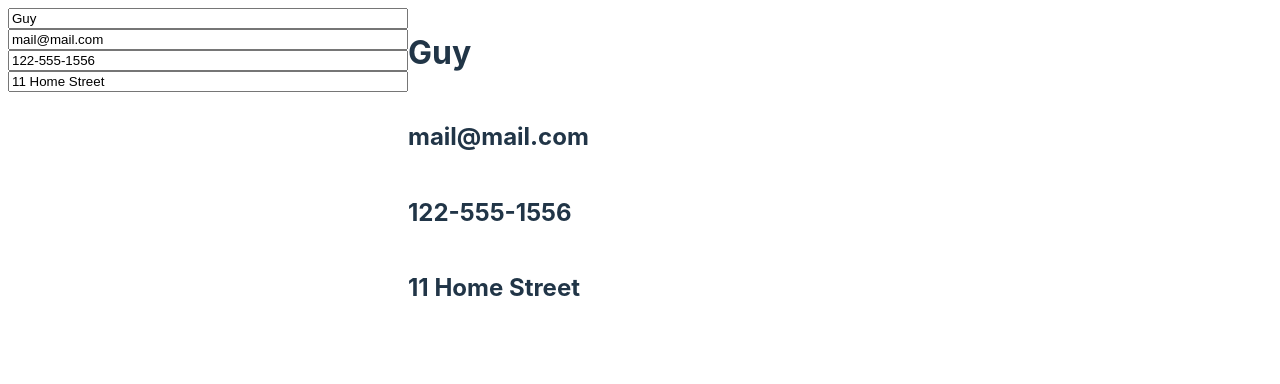
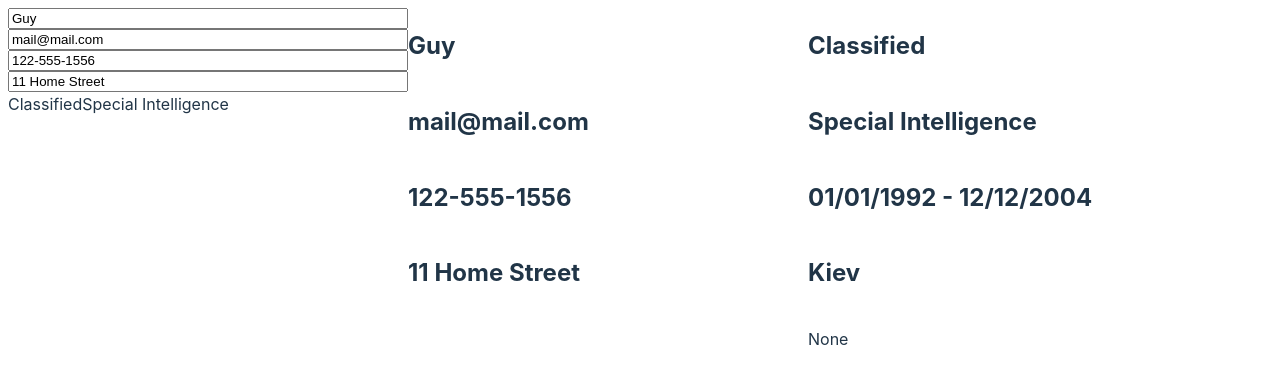
Before and after one commit to Decoldest/cv-app, a React (Vite) app: page / in a window 1280 px wide. Shown: the top 384 px of the page. Built offline with nearby package versions, Linux system fonts and the light colour scheme.

Commit message:
include experience section

```diff
--- a/package.json
+++ b/package.json
@@ -11,7 +11,8 @@
   },
   "dependencies": {
     "react": "^18.2.0",
-    "react-dom": "^18.2.0"
+    "react-dom": "^18.2.0",
+    "uuid": "^9.0.1"
   },
   "devDependencies": {
     "@types/react": "^18.2.64",
--- a/src/App.jsx
+++ b/src/App.jsx
@@ -1,23 +1,47 @@
 import { useState } from "react";
 import Output from "./components/Output";
 import Input from "./components/Input";
+import { v4 as uuid } from 'uuid';
+
 
 const defaultGeneralInfo = {
   fullName: "Guy",
   email: "mail@mail.com",
   phone: "122-555-1556",
   address: "11 Home Street",
+  id: uuid(),
 };
 
 const defaultExperience = [
   {
+    company: "Classified",
+    position: "Special Intelligence",
+    yearStart: "01/01/1992",
+    yearEnd: "12/12/2004",
+    location: "Kiev",
+    description: "None",
+    id: uuid(),
+  },
+];
+
+const defaultEducation = [
+  {
     school: "State Tech Ag Central College Tech",
     degree: "Bachelors in Agriculture",
     yearStart: "11/03/2020",
-    yearEnd: "Present",
+    yearEnd: "10/04/2021",
     location: "Quahog",
+    id: uuid(),
   },
-];
+    // {
+  //   school: "Hogwarts",
+  //   degree: "Auror",
+  //   yearStart: "14/08/2022",
+  //   yearEnd: "Present",
+  //   location: "None",
+  //   id: uuid(),
+  // },
+]
 
 export default function App() {
   const [info, setInfo] = useState(defaultGeneralInfo);
@@ -26,7 +50,7 @@ export default function App() {
   return (
     <div className="main-card">
       <Input info={info} setInfo={setInfo} experience={experience} setExperience={setExperience}/>
-      <Output info={info} />
+      <Output info={info} experience={experience} />
     </div>
   );
 }
--- /dev/null
+++ b/src/components/Experience.css
@@ -0,0 +1,3 @@
+ul, li {
+  list-style-type: none;
+}
--- a/src/components/Experience.jsx
+++ b/src/components/Experience.jsx
@@ -1,3 +1,106 @@
-export default function Experience() {
+import "./Experience.css";
+import { useState } from "react";
 
+export default function Experience({ experience, setExperience }) {
+  const [editIndex, setEditIndex] = useState(-1);
+
+  const handleExperienceChange = (input, value, index) => {
+    const newExperience = experience.map((exp, i) => {
+      if (i === index) {
+        return { ...exp, [input]: value };
+      }
+      return exp;
+    });
+    setExperience(newExperience);
+  };
+
+  const handleSubmit = (e) => {
+    e.preventDefault();
+    setEditIndex(-1)
+  };
+
+  return (
+    <>
+      {experience.map((exp, index) => (
+        <li key={exp.id}>
+          <ExperienceForm
+            experienceItem={exp}
+            index={index}
+            handleExperienceChange={handleExperienceChange}
+            isEditing={editIndex === exp.id}
+            onClick={() => setEditIndex(exp.id)}
+            onSubmit={handleSubmit}
+          />
+        </li>
+      ))}
+    </>
+  );
 }
+
+function ExperienceForm({
+  experienceItem,
+  index,
+  handleExperienceChange,
+  isEditing,
+  onClick,
+  onSubmit
+}) {
+  return (
+    <section>
+      {isEditing ? (
+        <div>
+          <form onSubmit={onSubmit}>
+            <input
+              type="text"
+              value={experienceItem.company}
+              onChange={(e) =>
+                handleExperienceChange("company", e.target.value, index)
+              }
+            />
+            <input
+              type="text"
+              value={experienceItem.position}
+              onChange={(e) =>
+                handleExperienceChange("position", e.target.value, index)
+              }
+            />
+            <input
+              type="text"
+              value={experienceItem.yearStart}
+              onChange={(e) =>
+                handleExperienceChange("yearStart", e.target.value, index)
+              }
+            />
+            <input
+              type="text"
+              value={experienceItem.yearEnd}
+              onChange={(e) =>
+                handleExperienceChange("yearEnd", e.target.value, index)
+              }
+            />
+            <input
+              type="text"
+              value={experienceItem.location}
+              onChange={(e) =>
+                handleExperienceChange("location", e.target.value, index)
+              }
+            />
+            <input
+              type="text"
+              value={experienceItem.description}
+              onChange={(e) =>
+                handleExperienceChange("description", e.target.value, index)
+              }
+            />
+            <button type="submit">Done</button>
+          </form>
+        </div>
+      ) : (
+        <div onClick={onClick}>
+          {experienceItem.company}
+          {experienceItem.position}
+        </div>
+      )}
+    </section>
+  );
+}
--- a/src/components/GeneralInfo.jsx
+++ b/src/components/GeneralInfo.jsx
@@ -1,15 +1,15 @@
 export default function GeneralInfo({ info, setInfo }) {
-  const handleInputChange = (key, value) => {
-    const newInfo = { ...info, [key]: value };
+  const handleInfoChange = (input, value) => {
+    const newInfo = { ...info, [input]: value };
     setInfo(newInfo);
   };
 
   return (
     <>
-      <input type="text" value={info.fullName} onChange={(e) => handleInputChange("fullName", e.target.value)} />
-      <input type="text" value={info.email} onChange={(e) => handleInputChange("email", e.target.value)} />
-      <input type="text" value={info.phone} onChange={(e) => handleInputChange("phone", e.target.value)} />
-      <input type="text" value={info.address} onChange={(e) => handleInputChange("address", e.target.value)} />
+      <input type="text" value={info.fullName} onChange={(e) => handleInfoChange("fullName", e.target.value)} />
+      <input type="text" value={info.email} onChange={(e) => handleInfoChange("email", e.target.value)} />
+      <input type="text" value={info.phone} onChange={(e) => handleInfoChange("phone", e.target.value)} />
+      <input type="text" value={info.address} onChange={(e) => handleInfoChange("address", e.target.value)} />
     </>
   );
 }
--- a/src/components/Input.jsx
+++ b/src/components/Input.jsx
@@ -1,10 +1,12 @@
 import GeneralInfo from "./GeneralInfo";
+import Experience from "./Experience";
 
 export default function Input({ info, setInfo, experience, setExperience }) {
   return (
     <>
       <div className="card">
         <GeneralInfo info={info} setInfo={setInfo} />
+        <Experience experience={experience} setExperience={setExperience}/>
       </div>
     </>
   );
--- a/src/components/Output.jsx
+++ b/src/components/Output.jsx
@@ -1,11 +1,25 @@
-export default function Output({ info}) {
-
+export default function Output({ info, experience }) {
   return (
+    <>
+      <section>
         <div className="card">
           <h1>{info.fullName}</h1>
           <h2>{info.email}</h2>
           <h2>{info.phone}</h2>
           <h2>{info.address}</h2>
         </div>
+      </section>
+      <section>
+        {experience.map((exp) => (
+          <div className="card" key={exp.id}>
+            <h1>{exp.company}</h1>
+            <h2>{exp.position}</h2>
+            <h2>{exp.yearStart} - {exp.yearEnd}</h2>
+            <h2>{exp.location}</h2>
+            <p>{exp.description}</p>
+          </div>
+        ))}
+      </section>
+    </>
   );
 }
```
Also changed, not shown: 1 other file (tests, documents, lock files or other folders). Lines whose indentation alone changed are shown as unchanged.
